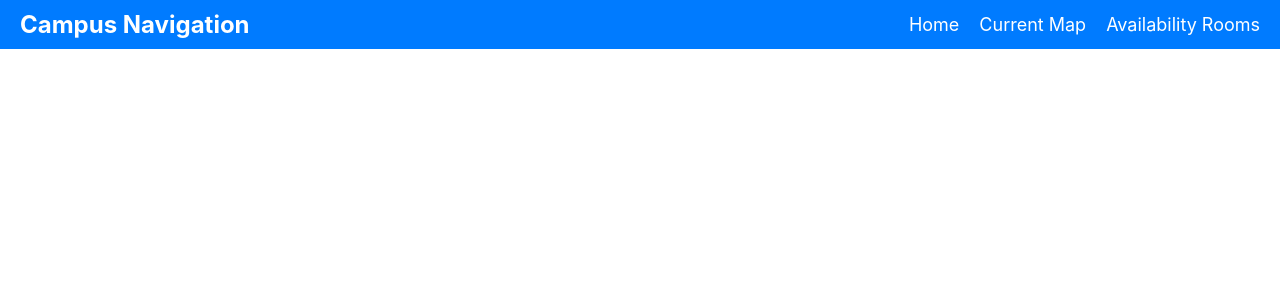
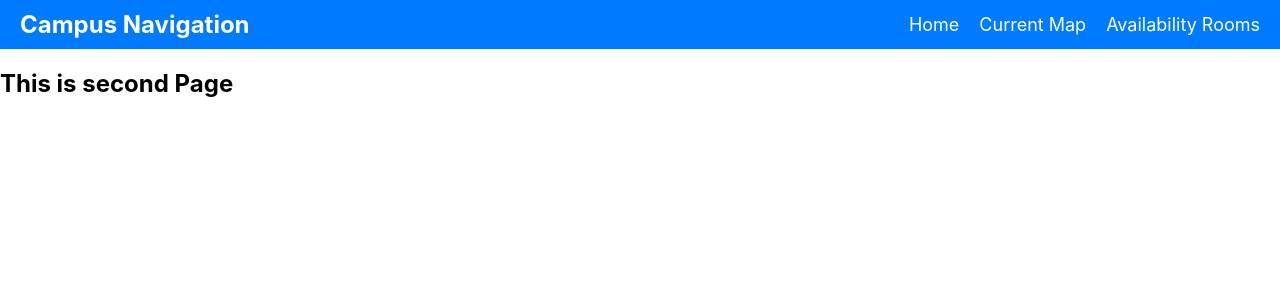
Before and after one commit to Melvinjonesdx/happyfoxHackathon, a React (Create React App) app in the folder frontend/: page /collegemap in a window 1280 px wide. Shown: the top 300 px of the page. Built offline with nearby package versions, Linux system fonts and the light colour scheme.

Commit message:
git commit "update the trial page for melvin"

```diff
--- a/frontend/src/App.jsx
+++ b/frontend/src/App.jsx
@@ -4,6 +4,7 @@ import CollegeMap from './components/CollegeMap';
 import Home from './components/Home';
 import AvailabilityRooms from './components/AvailabilityRooms';
 import Header from './components/Header';
+import CollegeMap2 from './components/CollegeMap2';
 
 const App = () => {
   return (
@@ -13,6 +14,7 @@ const App = () => {
         <Route path="/" element={<Home />} />
         <Route path="/map" element={<CollegeMap />} />
         <Route path="/availability" element={<AvailabilityRooms />} />
+        <Route path="/collegemap" element={<CollegeMap2 />} />
       </Routes>
     </Router>
   );
--- /dev/null
+++ b/frontend/src/components/CollegeMap2.jsx
@@ -0,0 +1,11 @@
+import React from 'react';
+import { Link } from 'react-router-dom';
+
+const CollegeMap2 = () => {
+  return (
+    <div>
+      <h2>This is second Page</h2>
+    </div>
+  );
+};
+export default CollegeMap2;
```
